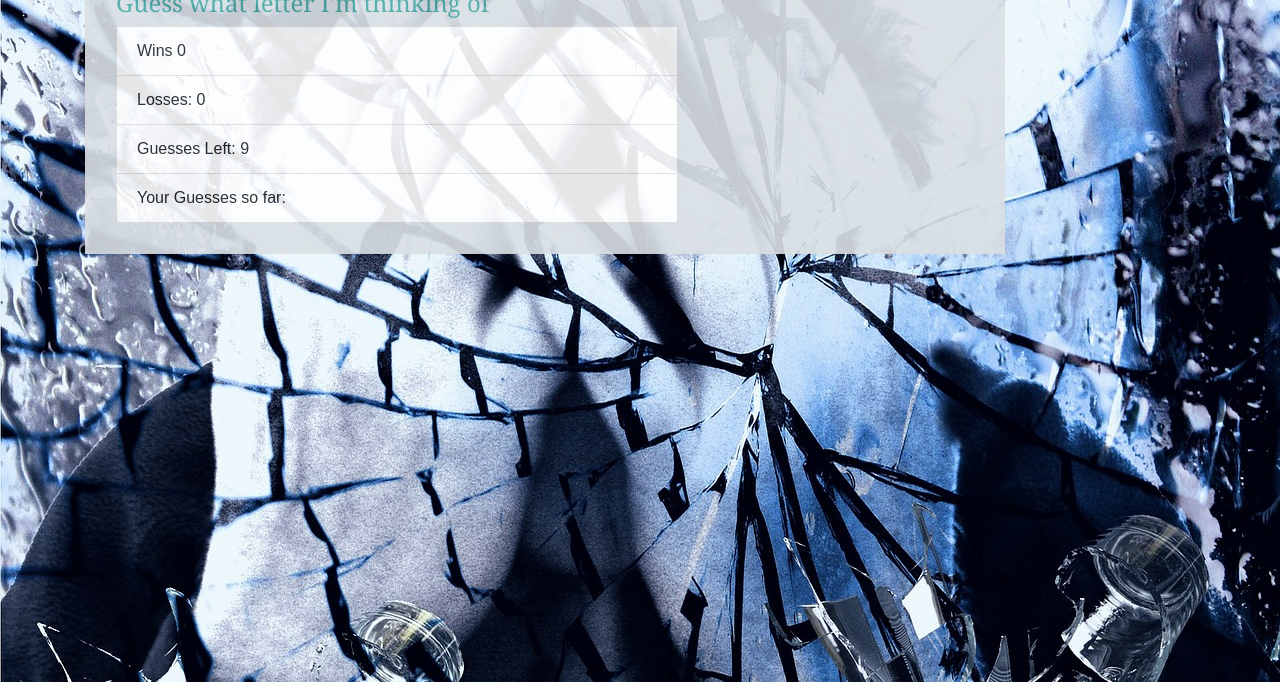
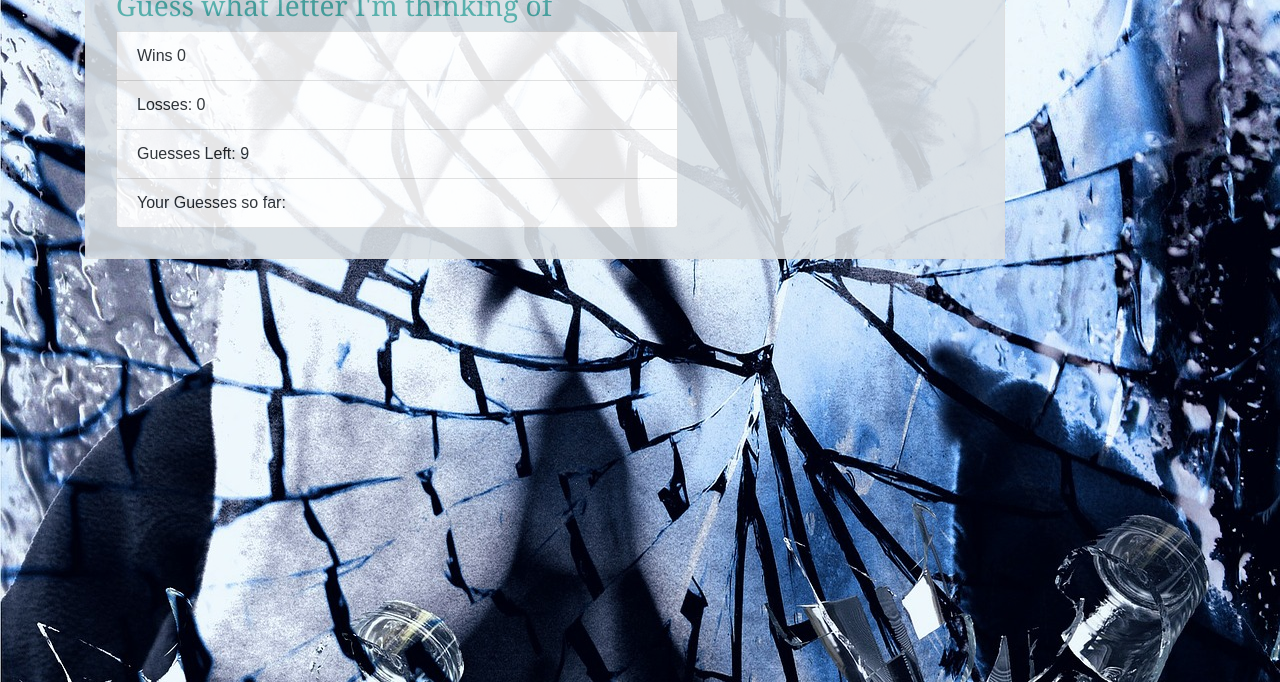
Before and after one commit to sungylee/Psychic-Game, a plain HTML site: page index.html in a window 1280 px wide. Shown: the part 118-800 px from the top of the page. Drawn offline with nearby package versions, Linux system fonts and the light colour scheme.

Commit message:
css updated

```diff
--- a/assets/css/style.css
+++ b/assets/css/style.css
@@ -17,11 +17,6 @@ body {
 h1, h2, h3, h4, h5, h6 {
 	font-family: Georgia, Times, "Times New Roman", serif;
 	color: #4aaaa5;
-}
-
-.h3, h3 {
-	font-size: 1.5rem;
-
 }
 
 #main-container {
```
